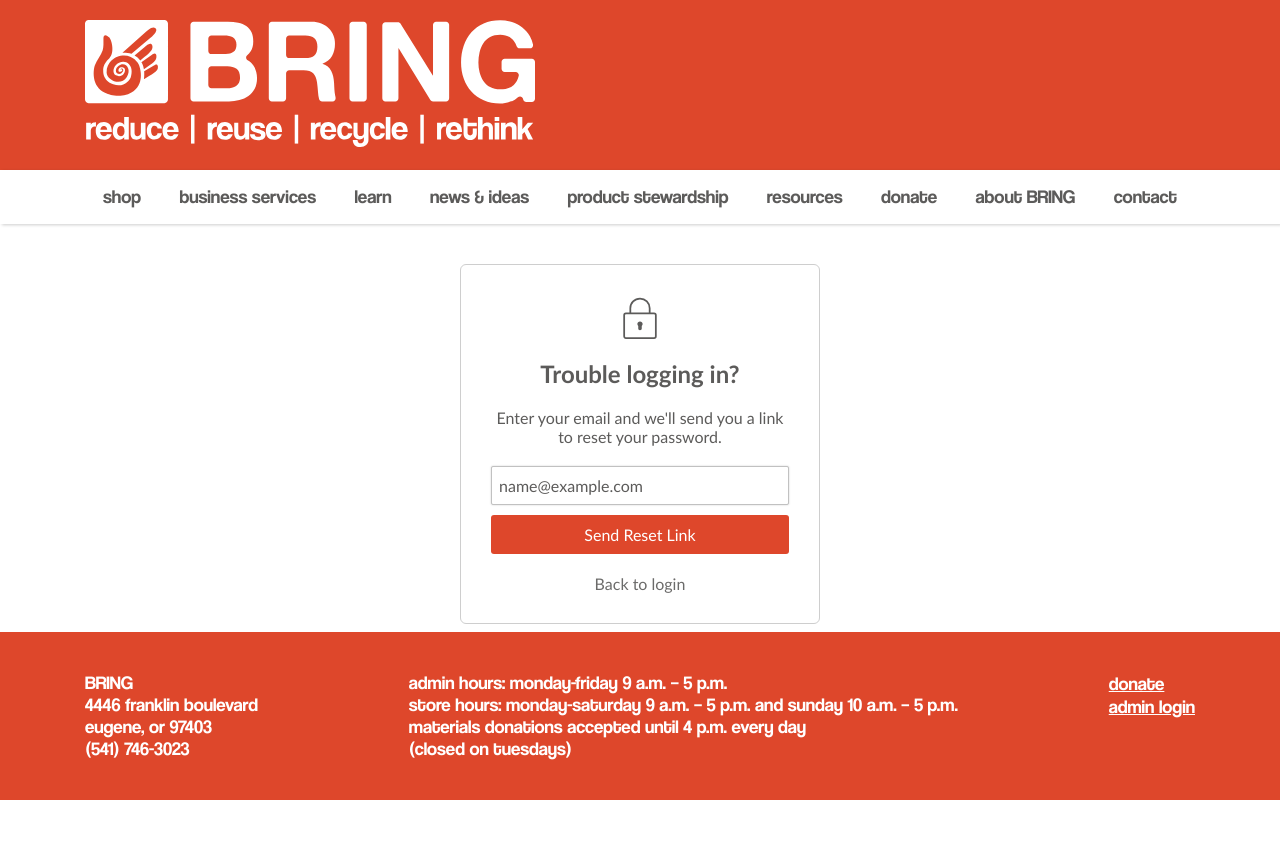
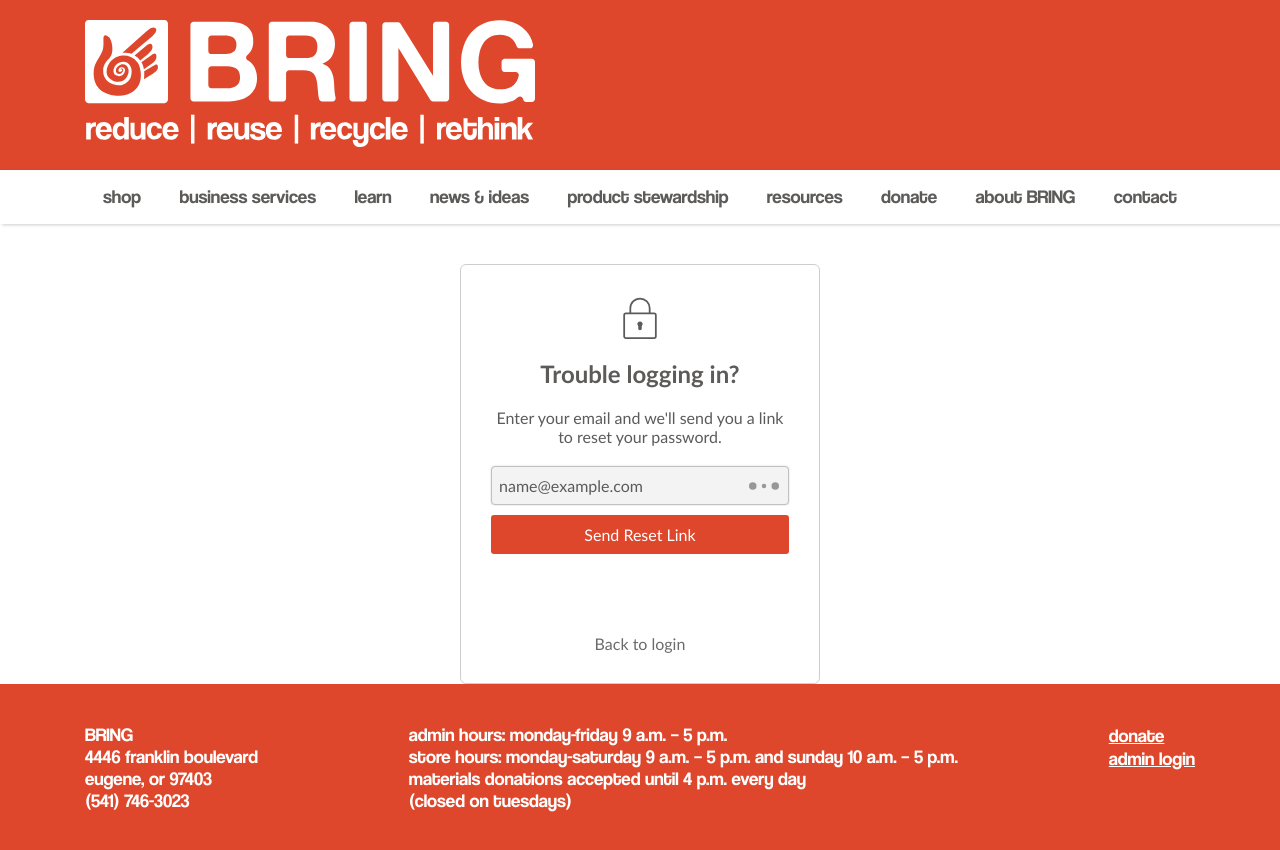
Before and after one commit to alecspringel/bring-client, a React (Create React App) app: page /login/reset in a window 1280 px wide. Both pictures are taken after typing "name@example.com" into the empty fields and a click on the input "Send Reset Link". Before the commit the page ends 800 px from the top, so only its background shows below. Built offline with nearby package versions, Linux system fonts and the light colour scheme; no server answers.

Commit message:
Added reset password page and updated text input to contain a loader

```diff
--- a/package.json
+++ b/package.json
@@ -12,6 +12,7 @@
     "jwt-decode": "^3.0.0",
     "react": "^17.0.1",
     "react-dom": "^17.0.1",
+    "react-loader-spinner": "^3.1.14",
     "react-router-dom": "^5.2.0",
     "react-scripts": "3.4.4",
     "react-select": "^3.1.0",
--- a/src/App.js
+++ b/src/App.js
@@ -15,6 +15,7 @@
 import AdminSignUp from "./components/finishSignUp/AdminSignUp";
 import ResetLink from "./components/resetLink/ResetLink";
 import ResetPassword from "./components/resetPassword/ResetPassword";
+import "react-loader-spinner/dist/loader/css/react-spinner-loader.css";
 // import { UserContext, UserDispatchContext } from "./context/UserProvider";
 
 class App extends Component {
@@ -48,7 +49,7 @@
               <Route path="/login/reset" exact>
                 <ResetLink />
               </Route>
-              <Route path="/login/reset/password" exact>
+              <Route path="/login/reset/password/:token" exact>
                 <ResetPassword />
               </Route>
             </Switch>
--- a/src/components/general/TextInput.js
+++ b/src/components/general/TextInput.js
@@ -1,8 +1,18 @@
 import React from "react";
 import styled from "styled-components";
+import Loader from "react-loader-spinner";
 
-const TextInput = (props) => {
-  return <Input {...props} />;
+const TextInput = ({ className, style, inputStyle, ...rest }) => {
+  return (
+    <div className={className} style={{ position: "relative", ...style }}>
+      <Input {...rest} style={inputStyle} />
+      {rest.loading && (
+        <Overlay>
+          <Loader type="ThreeDots" color="#00000060" height={30} width={30} />
+        </Overlay>
+      )}
+    </div>
+  );
 };
 
 export default TextInput;
@@ -10,13 +20,25 @@
 const Input = styled.input`
   font-size: 16px;
   width: 100%;
+  height: 100%;
   padding: 9px 7px;
   border: 1px solid #c1c1c1;
-  border-radius: 2px;
+  border-radius: 4px;
   box-shadow: 0px 0px 2px 0px #00000033;
   &:focus {
     outline-color: #2684ff;
   }
   border: ${(props) => props.error && "1px solid #DE472B"};
-  background: ${(props) => props.disabled && "#f3f3f3"};
+  background: ${(props) => props.disabled || (props.loading && "#f3f3f3")};
 `;
+
+const Overlay = styled.div`
+  position: absolute;
+  width: 100%;
+  height: 100%;
+  display: flex;
+  align-items: center;
+  justify-content: flex-end;
+  top: 2px;
+  right: 10px;
+`;
--- a/src/components/resetLink/ResetLink.js
+++ b/src/components/resetLink/ResetLink.js
@@ -1,10 +1,24 @@
-import React from "react";
+import React, { useState } from "react";
 import { Link } from "react-router-dom";
 import styled from "styled-components";
 import TextInput from "../general/TextInput";
 import SendReset from "./SendReset";
 
 const ResetLink = () => {
+  const [form, setForm] = useState({ loading: false, response: "", email: "" });
+
+  const handleChange = (e, name) => {
+    setForm({ ...form, [name]: e.target.value });
+  };
+
+  const setRes = (response) => {
+    setForm({ ...form, response });
+  };
+
+  const toggleLoading = (value) => {
+    setForm({ ...form, loading: value });
+  };
+
   return (
     <div className="content container margin-t20">
       <Background className="flex-row">
@@ -14,8 +28,20 @@
           <p className="margin-b20">
             Enter your email and we'll send you a link to reset your password.
           </p>
-          <TextInput placeholder="Email" className="margin-b10" />
-          <SendReset />
+          <TextInput
+            placeholder="Email"
+            className="margin-b10"
+            value={form.email}
+            onChange={(e) => handleChange(e, "email")}
+            loading={form.loading}
+          />
+          <SendReset
+            setRes={setRes}
+            email={form.email}
+            toggleLoading={toggleLoading}
+            loading={form.loading}
+          />
+          <ResponseDiv className="flex-row align">{form.response}</ResponseDiv>
           <ForgotPassword to="/login" className="margin-t20">
             Back to login
           </ForgotPassword>
@@ -52,3 +78,8 @@
     opacity: 1;
   }
 `;
+
+const ResponseDiv = styled.div`
+  height: 60px;
+  font-size: 14px;
+`;
--- a/src/components/resetLink/SendReset.js
+++ b/src/components/resetLink/SendReset.js
@@ -4,15 +4,27 @@
 import jwt_decode from "jwt-decode";
 import { useHistory } from "react-router-dom";
 
-const SendLogin = ({ email }) => {
+const SendLogin = ({ email, setRes, toggleLoading, loading }) => {
   const onSubmit = (e) => {
     e.preventDefault();
-    const url = process.env.REACT_APP_SERVER_URL;
-    const endpoint = "/api/user/reset";
-    const userData = {
-      email: email,
-    };
-    post(url + endpoint, userData).then((res) => {});
+    toggleLoading(true);
+    setTimeout(() => {
+      const url = process.env.REACT_APP_SERVER_URL;
+      const endpoint = "/api/user/resetpassword";
+      const userData = {
+        email: email,
+      };
+      post(url + endpoint, userData).then((res) => {
+        toggleLoading(false);
+        if (res.status === 200) {
+          setRes("An email will be sent to finish resetting your password.");
+        } else {
+          setRes(
+            "There was an issue while resetting your password. Please try again."
+          );
+        }
+      });
+    }, 1000);
   };
 
   return (
@@ -20,7 +32,7 @@
       className="button primary-btn"
       value="Send Reset Link"
       type="submit"
-      onClick={onSubmit}
+      onClick={!loading && onSubmit}
     />
   );
 };
--- a/src/components/resetPassword/ResetPassword.js
+++ b/src/components/resetPassword/ResetPassword.js
@@ -1,10 +1,12 @@
 import React from "react";
-import { Link } from "react-router-dom";
+import { Link, useParams } from "react-router-dom";
 import styled from "styled-components";
 import TextInput from "../general/TextInput";
 import SendNewPassword from "./SendNewPassword";
 
-const ResetPassword = () => {
+const ResetPassword = ({ ...props }) => {
+  let { token } = useParams();
+  console.log(token);
   return (
     <div className="content container margin-t20">
       <Background className="flex-row">
```
Also changed, not shown: 2 other files (tests, documents, lock files or other folders).
